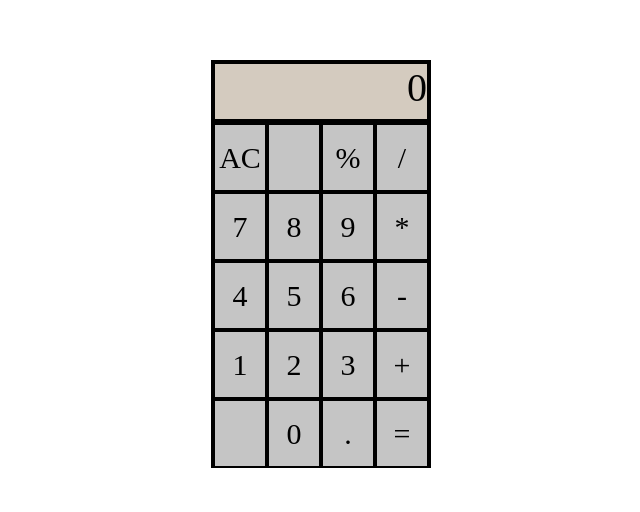
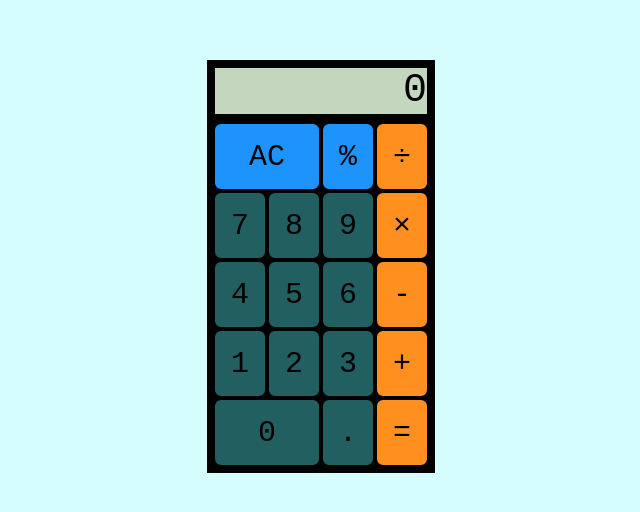
Before and after one commit to liortlv/calculator, a plain HTML site: page index.html in a window 1280 px wide. Shown: the part 148-660 px from the top of the page, without its empty margins (319-959 px from the left). Drawn offline with Linux system fonts and the light colour scheme.

Commit message:
New interactive design

```diff
--- a/index.html
+++ b/index.html
@@ -14,16 +14,15 @@
     <div class="container">
         <div id="display"></div>
         <div class="row-1">
-            <div class="button" id="clear" data-value="">AC</div>
-            <div class="button" id="temp" data-value=""></div>
+            <div class="button" id="clear">AC</div>
             <div class="button" id="percentage" data-value="%">%</div>
-            <div class="button operator" id="divide" data-value="/">/</div>
+            <div class="button operator" id="divide" data-value="/">÷</div>
         </div>
         <div class="row-2">
             <div class="button digit" id="seven" data-value="7">7</div>
             <div class="button digit" id="eight" data-value="8">8</div>
             <div class="button digit" id="nine" data-value="9">9</div>
-            <div class="button operator" id="multiply" data-value="*">*</div>
+            <div class="button operator" id="multiply" data-value="*">×</div>
         </div>
         <div class="row-3">
             <div class="button digit" id="four" data-value="4">4</div>
@@ -38,7 +37,6 @@
             <div class="button operator" id="add" data-value="+">+</div>
         </div>
         <div class="row-5">
-            <div class="button" id="temp" data-value=""></div>
             <div class="button digit" id="zero" data-value="0">0</div>
             <div class="button digit" id="dot" data-value=".">.</div>
             <div class="button" id="equal" data-value="=">=</div>
--- a/script.js
+++ b/script.js
@@ -59,18 +59,18 @@ function operate(operator, a, b) {
 
 // resetOperatorColor called when user clicks another operator so previous one resets its color
 function resetOperatorColor() {
-    lastestOperator.style.setProperty('background-color', 'rgb(197, 197, 197)');
+    lastestOperator.style.setProperty('background-color', '#ff8f1f');
 }
 
 // operatorPressed called when the user clicks an operator (*/-+ etc)
 function operatorPressed() {
     if (lastestOperator) resetOperatorColor();
     lastestOperator = this;
-    this.style.setProperty('background-color', 'lightblue');
+    this.style.setProperty('background-color', '#0ce0e7');
     if (equation.secondOperand) { // acts like equal button if second operand is true
         equation.firstOperand = operate(equation.operator, equation.firstOperand, equation.secondOperand);
         equation.secondOperand = '';
-        displayValue = +parseFloat(equation.firstOperand).toFixed(7);;
+        displayValue = +parseFloat(equation.firstOperand).toFixed(5);;
     }
     equation.operator = this.getAttribute('data-value');
     populateDisplay();
@@ -95,7 +95,7 @@ function equalPressed() {
     equation.firstOperand = operate(equation.operator, equation.firstOperand, equation.secondOperand);
     equation.operator = '';
     equation.secondOperand = '';
-    displayValue = +parseFloat(equation.firstOperand).toFixed(7);
+    displayValue = +parseFloat(equation.firstOperand).toFixed(5);
     populateDisplay();
 }
 
--- a/style.css
+++ b/style.css
@@ -1,8 +1,12 @@
+* {
+    font-family: 'Courier New', Courier, monospace;
+}
 body {
     display: flex;
     align-items: center;
     justify-content: center;
     align-content: center;
+    background-color: rgb(214, 253, 253);
 }
 
 .container{
@@ -15,8 +19,26 @@ padding: 200px;
 .row-4,
 .row-5 {
     display: flex;
-    border-left: 2px solid rgb(0, 0, 0);;
-    border-right: 2px solid rgb(0, 0, 0);;
+    border-left: 6px solid rgb(0, 0, 0);;
+    border-right: 6px solid rgb(0, 0, 0);;
+    background-color: black;
+}
+
+.row-5 {
+    border-bottom: 6px solid rgb(0, 0, 0);
+}
+
+#clear,
+#percentage {
+    background-color: #1c94fc;
+}
+
+#clear {
+flex:1;
+}
+
+#zero {
+    flex:1;
 }
 
 #equal:active {
@@ -36,7 +58,6 @@ padding: 200px;
 }
 
 .button {
-    background-color:rgb(197, 197, 197);
     width: 50px;
     height: 65px;
     font-size: 30px;
@@ -44,13 +65,23 @@ padding: 200px;
     align-items: center;
     justify-content: center;
     border: 2px solid rgb(0, 0, 0);
+    border-radius: 8px;
 }
 
 #display {
-    background-color:rgb(212, 203, 191);
+    background-color:rgb(195, 214, 190);
     width: 212px;
-    height: 55px;
-    border: 4px solid rgb(0, 0, 0);
+    height: 46px;
+    border: 8px solid rgb(0, 0, 0);
     font-size: 40px;
     text-align: right;
 }
+
+.digit {
+    background-color:  #225f60;
+}
+
+.operator,
+#equal {
+    background-color: #ff8f1f;
+}
```
